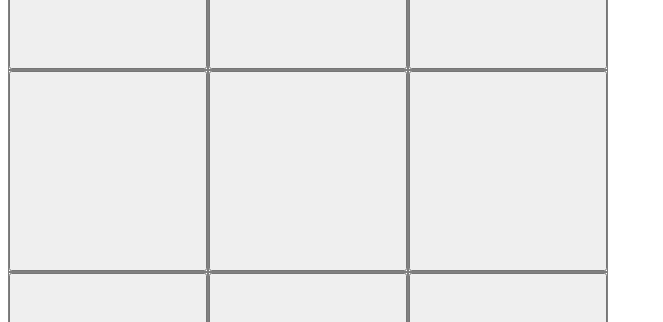
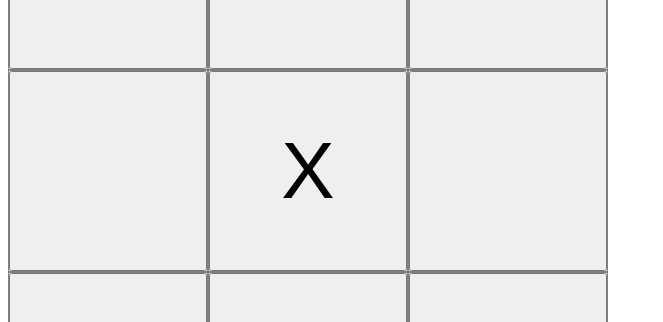
Before and after one commit to yellowisk/Tic-Tac-Toe-PWA, an Angular app in the folder myapp/: page / in a window 1280 px wide. Both pictures are taken after a click on the button 308 px from the left and 403 px from the top of the page. Shown: the part 233-555 px from the top of the page, without its empty margins (0-663 px from the left). Built offline with nearby package versions, Linux system fonts and the light colour scheme.

Commit message:
feat: click to make move and new possible moves for winning

```diff
--- a/myapp/src/app/components/board/board.component.html
+++ b/myapp/src/app/components/board/board.component.html
@@ -2,12 +2,13 @@
 <button (click)="newGame()">Start new Game</button>
 
 <h2 *ngIf="winner">
-pLAYER {{ winner }} just won the game!
+Player {{ winner }} just won the game!
 </h2>
 
 <main>
     <app-square
-        *ngFor="let value of squares; let i = index" [value]="value">
-        (click)="makeMove(i)"
+        *ngFor="let value of squares; let i = index"
+        [value]="value"
+        (click)="makeMove(i)">
     </app-square>
 </main>
--- a/myapp/src/app/components/board/board.component.ts
+++ b/myapp/src/app/components/board/board.component.ts
@@ -1,11 +1,11 @@
-import { Component } from '@angular/core';
+import { Component, OnInit } from '@angular/core';
 
 @Component({
   selector: 'app-board',
   templateUrl: './board.component.html',
   styleUrls: ['./board.component.scss']
 })
-export class BoardComponent {
+export class BoardComponent implements OnInit {
   squares!: any[];
   xIsNext!: boolean;
   winner!: string | null;
@@ -28,21 +28,27 @@ export class BoardComponent {
 
   makeMove(idx: number) {
     if (!this.squares[idx]) {
-      this.squares.splice(idx, 1, this.player)
-      this.xIsNext = !this.xIsNext
+      this.squares.splice(idx, 1, this.player);
+      this.xIsNext = !this.xIsNext;
     }
+
+    this.winner = this.calculateWinner();
+    console.log(this.player + " made a move at " + idx);
+
   }
 
   calculateWinner() {
     const lines = [
       [0, 1, 7],
+      [0, 1, 2],
       [3, 4, 5],
       [6, 7, 8],
       [0, 3, 6],
       [1, 4, 7],
       [2, 5, 8],
       [0, 4, 8],
-      [2, 4, 6]
+      [2, 4, 6],
+      [7, 8, 9]
     ];
     for (let i = 0; i < lines.length; i++) {
       const [a, b, c] = lines[i];
```
